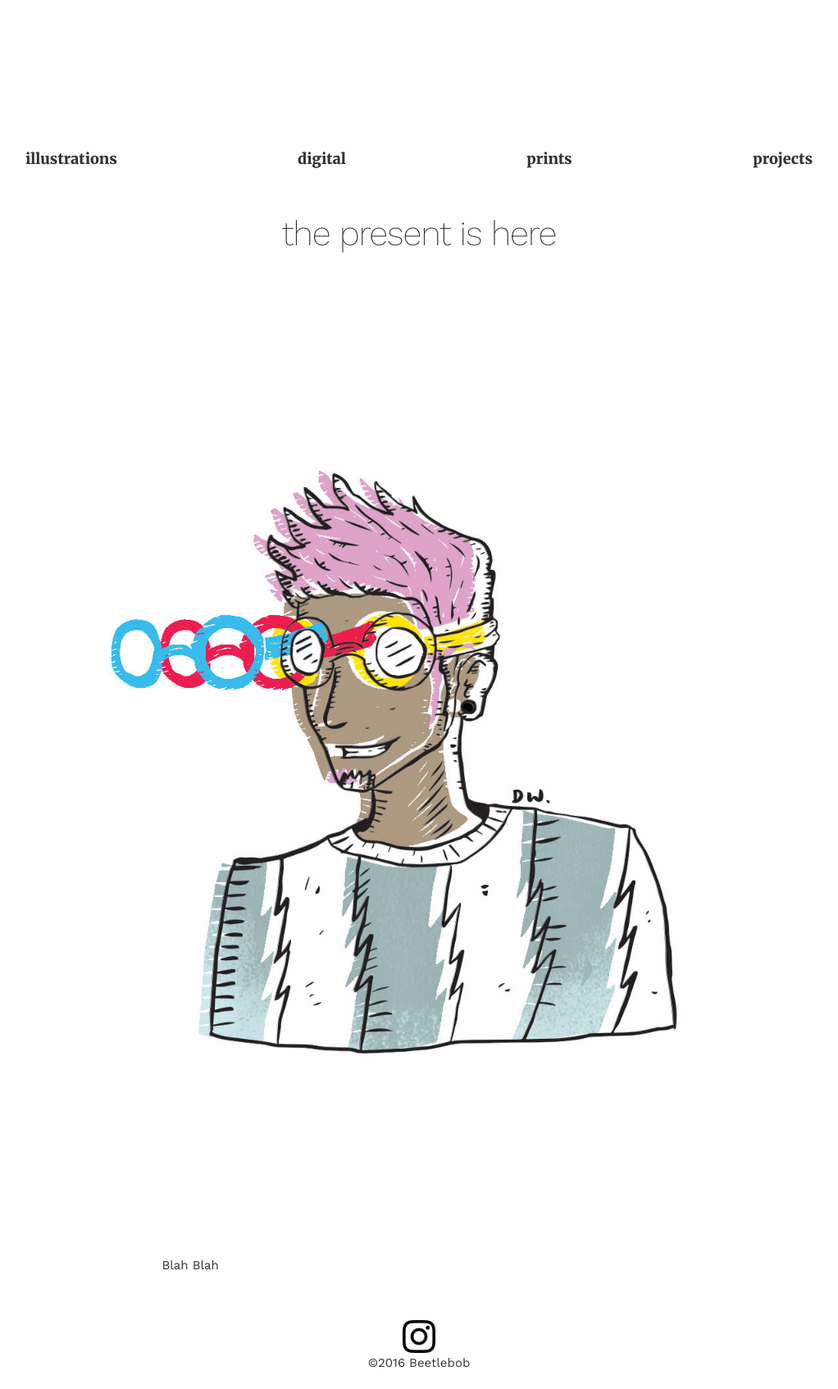
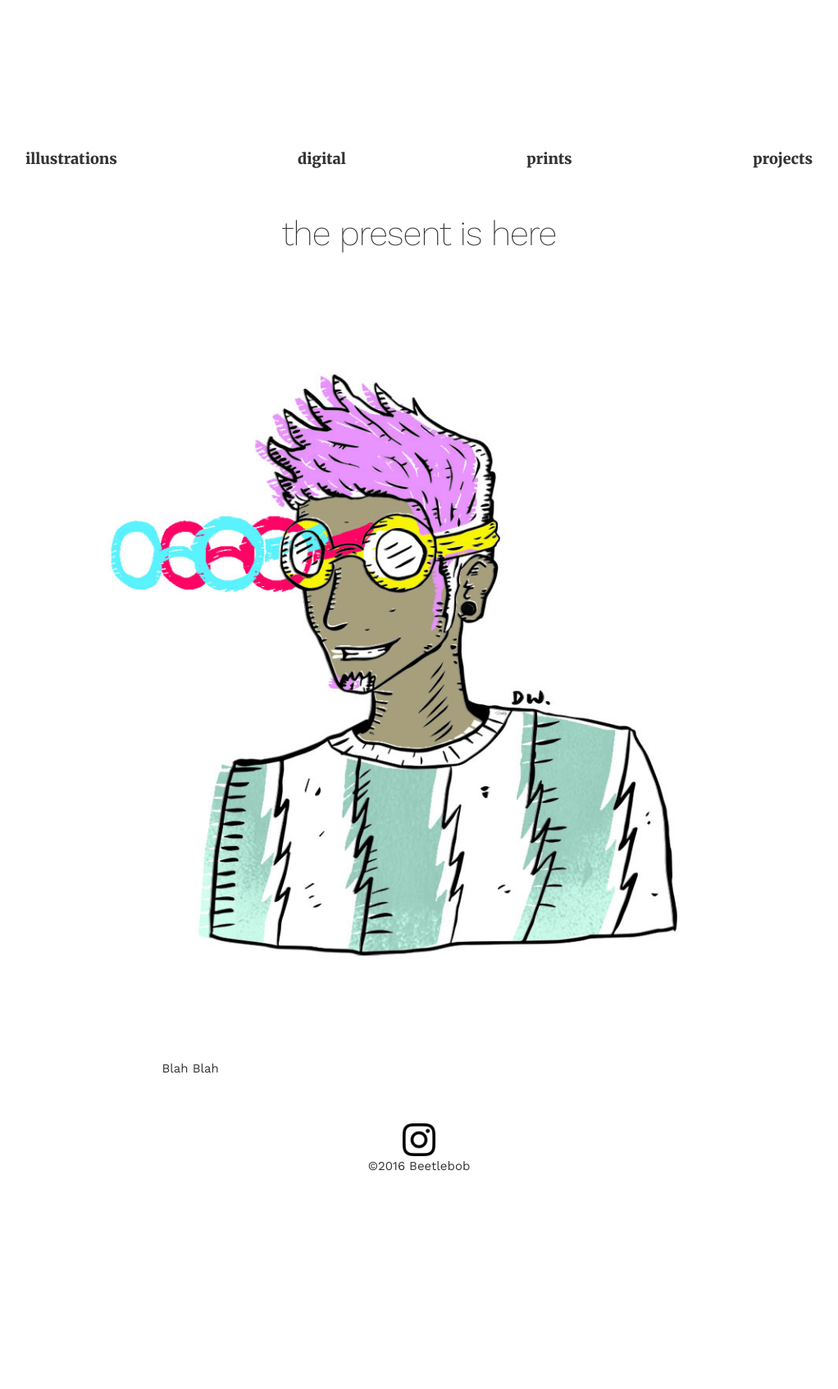
Before and after one commit to beetlebob/beetlebob.github.io, a Jekyll site: the page built from _designs/018ricky.md, in a window 1280 px wide. Shown: the whole page at 82% size, without its empty margins (129-1151 px from the left). Built offline with Jekyll 4.4.1, drawn with Linux system fonts in a browser that asks for light colours; after the commit the page ends 1454 px from its top, so only the background shows below that.

Commit message:
Update and rename ricky.md to 018ricky.md

```diff
--- a/_designs/ricky.md
+++ b/_designs/018ricky.md
@@ -1,6 +1,6 @@
 ---
 title: the present is here
-img: /images/ricky weird rgb.jpg
+img: /images/ricky 1000x1000.jpg
 categories:
   - digital
 ---
```
